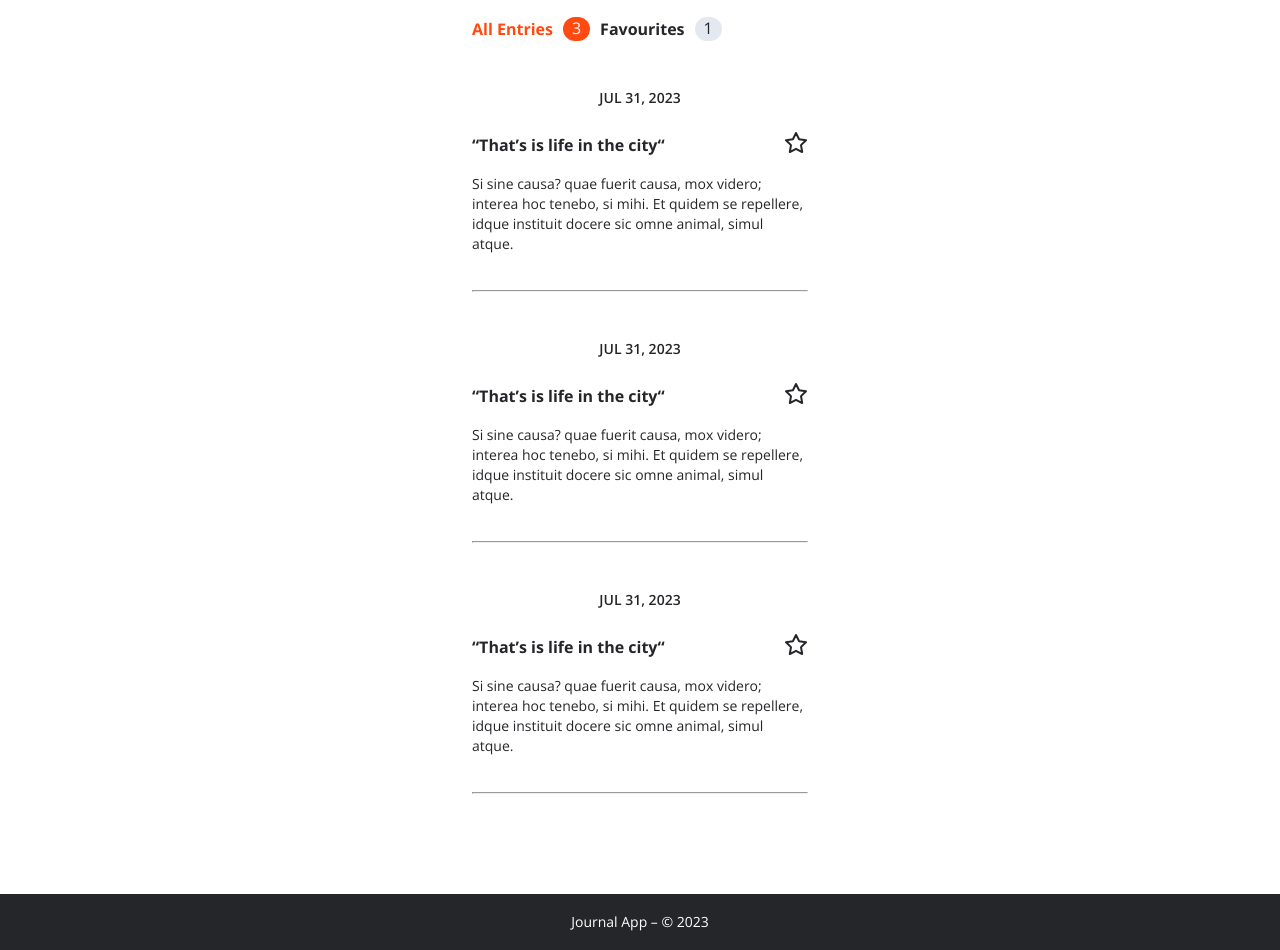
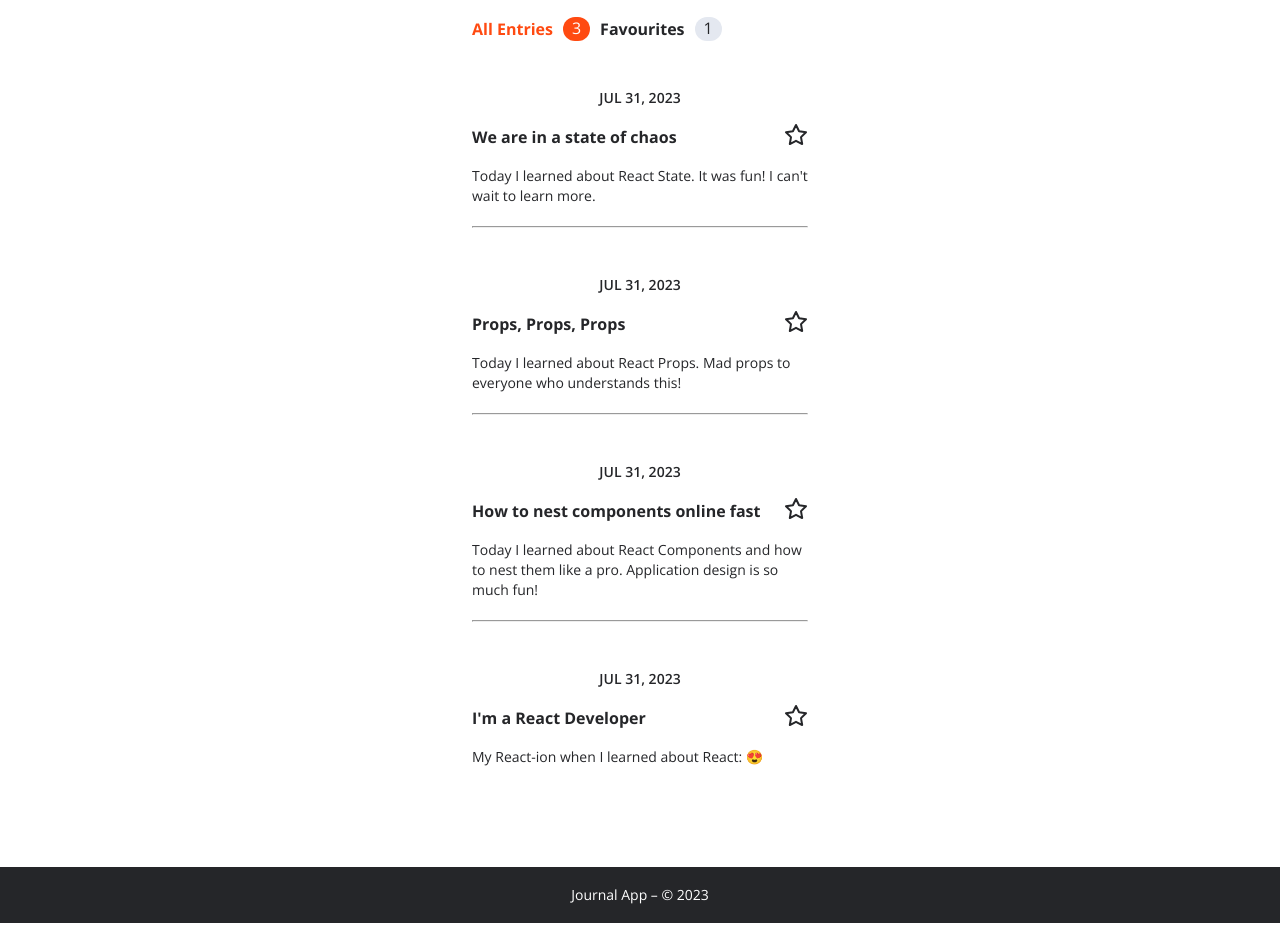
Before and after one commit to RoccoccoR/Journal-App, a React (Vite) app: page / in a window 1280 px wide. Shown: the part 520-1470 px from the top of the page. After the commit the page ends 1443 px from the top, so only its background shows below. Built offline with nearby package versions, Linux system fonts and the light colour scheme.

Commit message:
lastpolishand-array-map

```diff
--- a/src/components/EntriesSection/EntriesSection.jsx
+++ b/src/components/EntriesSection/EntriesSection.jsx
@@ -1,3 +1,49 @@
+import EntryCard from "../EntryCard/Entry";
+
+const entries = [
+  {
+    id: 1000,
+    date: "Feb 5, 2025",
+    motto: "We are in a state of chaos",
+    notes:
+      "Today I learned about React State. It was fun! I can't wait to learn more.",
+  },
+  {
+    id: 999,
+    date: "Feb 4, 2025",
+    motto: "Props, Props, Props",
+    notes:
+      "Today I learned about React Props. Mad props to everyone who understands this!",
+  },
+  {
+    id: 998,
+    date: "Feb 3, 2025",
+    motto: "How to nest components online fast",
+    notes:
+      "Today I learned about React Components and how to nest them like a pro. Application design is so much fun!",
+  },
+  {
+    id: 997,
+    date: "Feb 2, 2025",
+    motto: "I'm a React Developer",
+    notes: "My React-ion when I learned about React: 😍",
+  },
+];
+
 export default function EntriesSection() {
-  return <section className="entries-section"></section>;
+  return (
+    <section className="entries-section">
+      {entries.map((entry, index) => (
+        <>
+          <EntryCard
+            key={entry.id} // Add the 'key' prop with a unique value (in this case, 'id')
+            motto={entry.motto}
+            date={entry.date} // Fixed: use 'date' property, not 'motto'
+            notes={entry.notes} // Fixed: use 'notes' property, not 'motto'
+          />
+          {index !== entries.length - 1 && <hr />}
+        </>
+      ))}
+    </section>
+  );
 }
--- a/src/components/EntryCard/Entry.css
+++ b/src/components/EntryCard/Entry.css
@@ -4,7 +4,6 @@
   align-items: flex-start;
   gap: 16px;
   align-self: stretch;
-  margin-top: 24px;
   width: 336px;
 }
 
--- a/src/components/EntryCard/Entry.jsx
+++ b/src/components/EntryCard/Entry.jsx
@@ -1,23 +1,17 @@
 import FavoriteButton from "../FavoriteButton/FavoriteButton";
 import "./Entry.css";
+import Date from "./Date";
 
-export default function EntryCard() {
+// eslint-disable-next-line react/prop-types
+export default function EntryCard({ motto, notes }) {
   return (
-    <>
-      <section className="entryCard">
-        <div className="mottoAndStar">
-          <h3 className="entryCard-title">
-            &ldquo;That&rsquo;s is life in the city&ldquo;
-          </h3>
-          <FavoriteButton />
-        </div>
-        <p>
-          Si sine causa? quae fuerit causa, mox videro; interea hoc tenebo, si
-          mihi. Et quidem se repellere, idque instituit docere sic omne animal,
-          simul atque.
-        </p>
-        <hr />
-      </section>
-    </>
+    <section className="entryCard">
+      <Date />
+      <div className="mottoAndStar">
+        <h3 className="entryCard-title">{motto}</h3>
+        <FavoriteButton />
+      </div>
+      <p>{notes}</p>
+    </section>
   );
 }
--- a/src/components/EntryCard/EntryE.css
+++ /dev/null
@@ -1,41 +0,0 @@
-.entryCard {
-  display: flex;
-  flex-direction: column;
-  align-items: flex-start;
-  gap: 16px;
-  align-self: stretch;
-  margin-top: 24px;
-  width: 336px;
-}
-
-.entryCard-title {
-  color: var(--granite, #252629);
-  font-feature-settings:
-    "clig" off,
-    "liga" off;
-  /* Body large */
-  font-size: 16px;
-  font-style: normal;
-  font-weight: 700;
-  line-height: 24px; /* 150% */
-}
-
-.entryCard p {
-  color: var(--granite, #252629);
-  font-feature-settings:
-    "clig" off,
-    "liga" off;
-  /* Body small */
-  font-size: 14px;
-  font-style: normal;
-  font-weight: 400;
-  line-height: 20px; /* 142.857% */
-}
-
-.mottoAndStar {
-  display: flex;
-  flex-direction: row;
-  justify-content: space-between;
-  align-items: center;
-  align-self: stretch;
-}
--- a/src/components/EntryCard/EntryE.jsx
+++ /dev/null
@@ -1,21 +0,0 @@
-import "./EntryE.css";
-import FavoriteButton from "../FavoriteButton/FavoriteButton";
-
-export default function EntryE() {
-  return (
-    <section className="entryCard">
-      <div className="mottoAndStar">
-        <h3 className="entryCard-title">
-          &ldquo;That&rsquo;s is life in the city&ldquo;
-        </h3>
-        <FavoriteButton />
-      </div>
-      <p>
-        Si sine causa? quae fuerit causa, mox videro; interea hoc tenebo, si
-        mihi. Et quidem se repellere, idque instituit docere sic omne animal,
-        simul atque.
-      </p>
-      <hr />
-    </section>
-  );
-}
--- a/src/components/Main/Main.jsx
+++ b/src/components/Main/Main.jsx
@@ -2,22 +2,24 @@ import "./Main.css";
 import "../EntryForm/EntryForm";
 import EntryForm from "../EntryForm/EntryForm";
 import Tab from "../EntriesAndTabs/Tab";
-import Date from "../EntryCard/Date";
-import Entry from "../EntryCard/Entry";
-import EntryE from "../EntryCard/EntryE";
+// import Date from "../EntryCard/Date";
+// import Entry from "../EntryCard/Entry";
+// import EntryE from "../EntryCard/EntryE";
 import BottomSpace from "../BottomSpace/BottomSpace";
+import EntriesSection from "../EntriesSection/EntriesSection";
 
 export default function Main() {
   return (
     <main>
       <EntryForm />
       <Tab />
-      <Date />
+      <EntriesSection />
+      {/* <Date />
       <Entry />
       <Date />
       <EntryE />
       <Date />
-      <EntryE />
+      <EntryE /> */}
       <BottomSpace />
     </main>
   );
```
